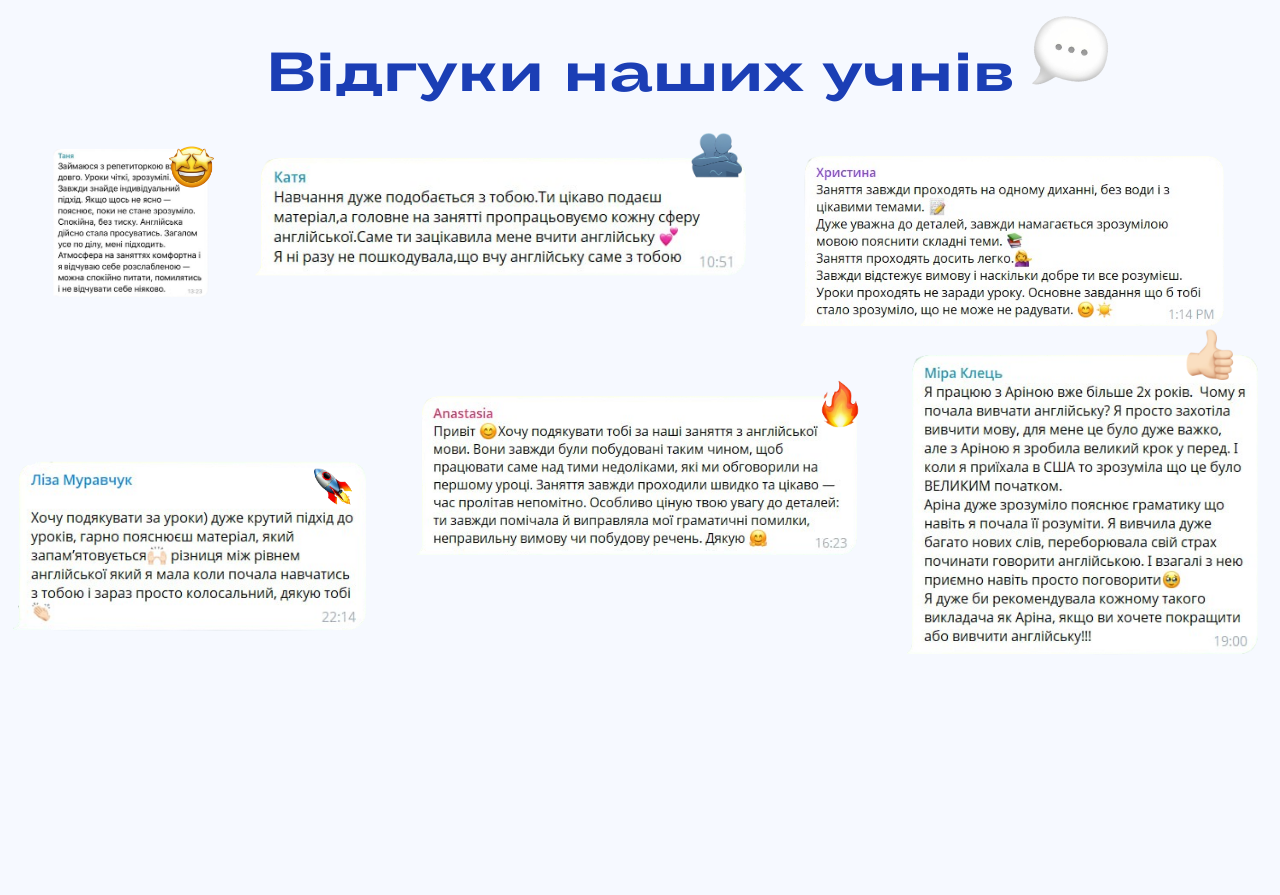
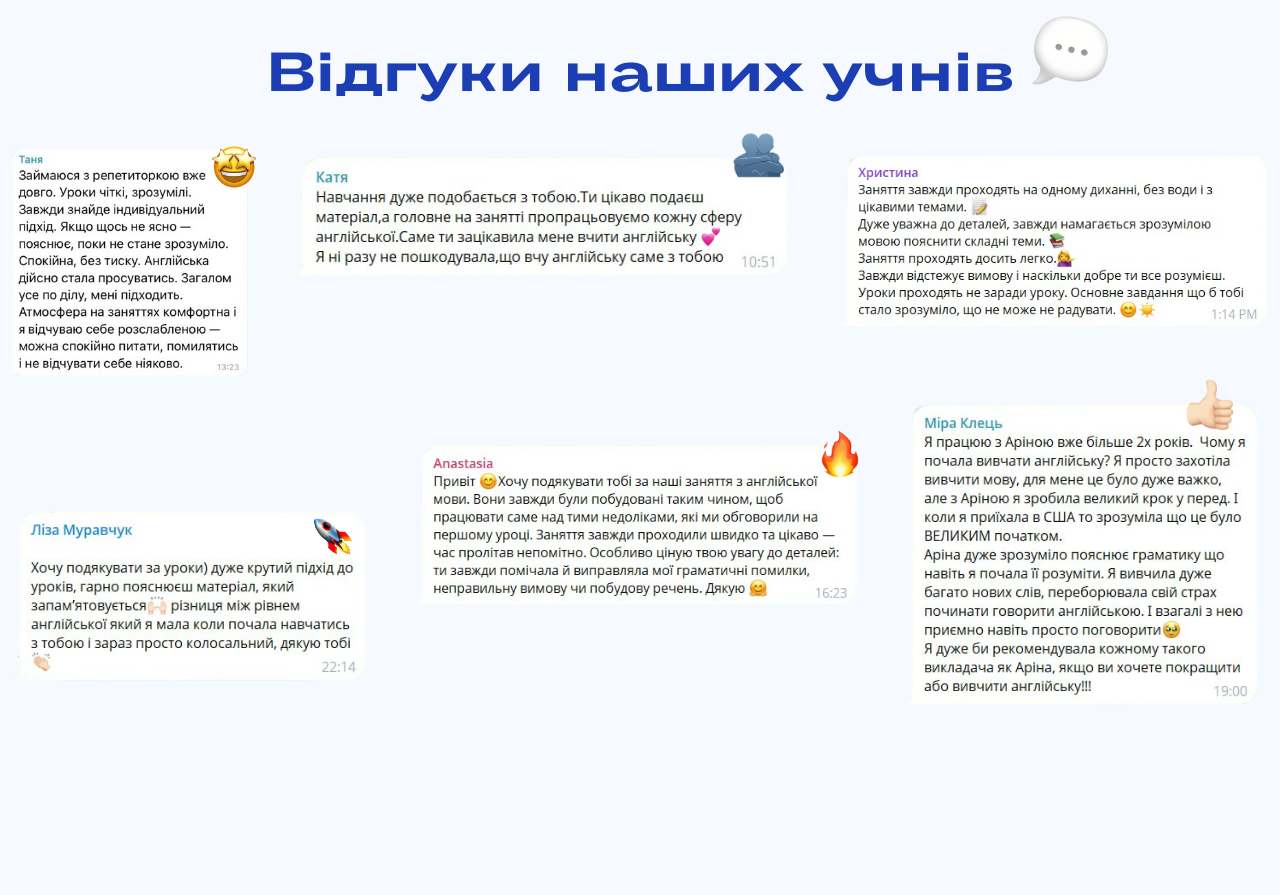
Before and after one commit to Vladarchuk124/LockInSchool, a React (Create React App) app: page / in a window 1280 px wide. Shown: the part 5160-6055 px from the top of the page. Built offline with nearby package versions, Linux system fonts and the light colour scheme.

Commit message:
fix(Reviews): image position fix

```diff
--- a/src/components/Reviews/ImageSection.module.css
+++ b/src/components/Reviews/ImageSection.module.css
@@ -11,7 +11,7 @@
 /*Review styles*/
 
 .reviewTanya {
-    height: 200px;
+    height: 350px;
 }
 
 .emojiTanya {
@@ -76,7 +76,7 @@
 
 @media screen and (max-width: 1750px) {
     .reviewTanya {
-        height: 150px;
+        height: 230px;
     }
 
     .reviewKatya {
--- a/src/components/Reviews/Reviews.jsx
+++ b/src/components/Reviews/Reviews.jsx
@@ -10,39 +10,39 @@ function Reviews() {
             </div>
             <div className={styles.upperPart}>
                 <ImageSection
-                    emojiSource="./emoji/starEyes.png"
-                    reviewSource="./Reviews/rev1.png"
+                    emojiSource="LockInSchool/emoji/starEyes.png"
+                    reviewSource="LockInSchool/Reviews/rev1.png"
                     emojiStyle="emojiTanya"
                     reviewStyle="reviewTanya"
                 />
                 <ImageSection
-                    emojiSource="./emoji/group.png"
-                    reviewSource="./Reviews/rev2.png"
+                    emojiSource="LockInSchool/emoji/group.png"
+                    reviewSource="LockInSchool/Reviews/rev2.png"
                     emojiStyle="emojiKatya"
                     reviewStyle="reviewKatya"
                 />
                 <ImageSection
-                    reviewSource="./Reviews/rev3.png"
+                    reviewSource="LockInSchool/Reviews/rev3.png"
                     emojiStyle="emojiHrist"
                     reviewStyle="reviewHrist"
                 />
             </div>
             <div className={styles.lowerPart}>
                 <ImageSection
-                    emojiSource="./emoji/rocket.png"
-                    reviewSource="./Reviews/rev4.png"
+                    emojiSource="LockInSchool/emoji/rocket.png"
+                    reviewSource="LockInSchool/Reviews/rev4.png"
                     emojiStyle="emojiLisa"
                     reviewStyle="reviewLisa"
                 />
                 <ImageSection
-                    emojiSource="./emoji/emoji5.png"
-                    reviewSource="./Reviews/rev5.png"
+                    emojiSource="LockInSchool/emoji/emoji5.png"
+                    reviewSource="LockInSchool/Reviews/rev5.png"
                     emojiStyle="emojiNastya"
                     reviewStyle="reviewNastya"
                 />
                 <ImageSection
-                    emojiSource="./emoji/emoji7.png"
-                    reviewSource="./Reviews/rev6.png"
+                    emojiSource="LockInSchool/emoji/emoji7.png"
+                    reviewSource="LockInSchool/Reviews/rev6.png"
                     emojiStyle="emojiMira"
                     reviewStyle="reviewMira"
                 />
```
